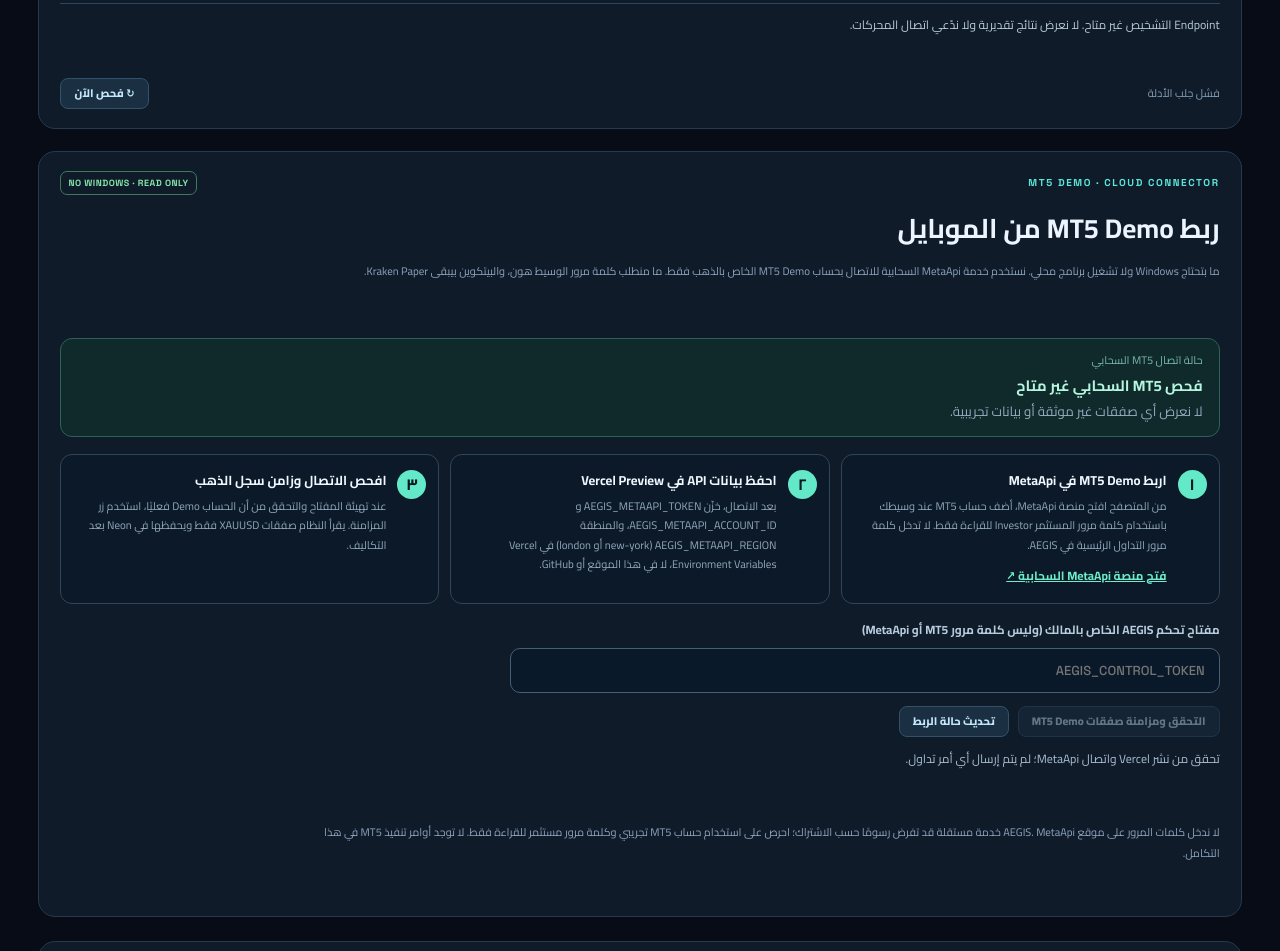
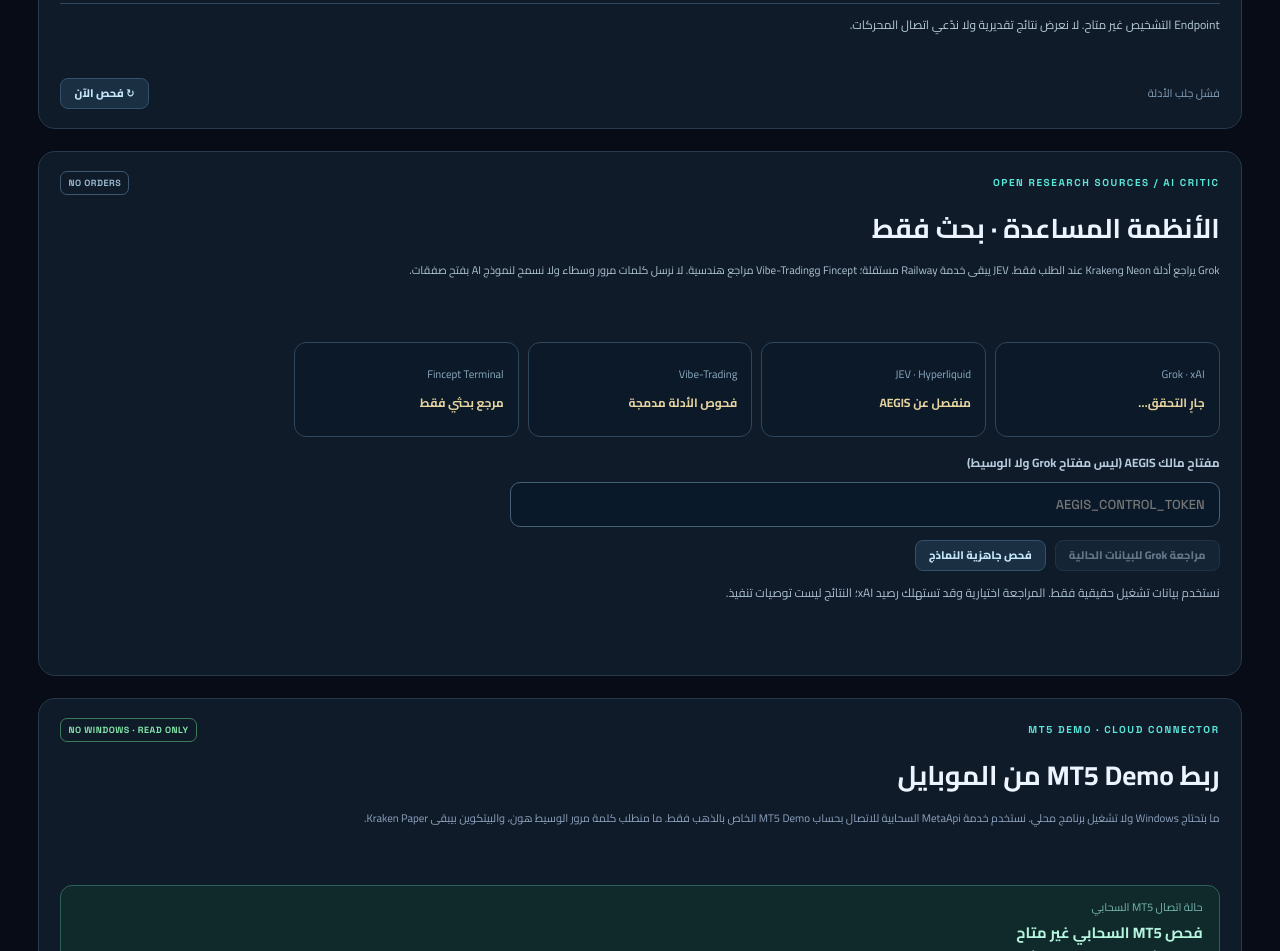
Before and after one commit to nfliex9-crypto/flashloan-scanner, a plain HTML site: page city.html in a window 1280 px wide. Shown: the part 1994-2945 px from the top of the page. Drawn offline with Linux system fonts and the light colour scheme; no server answers.

Commit message:
Add manual Grok research review and separated JEV/Fincept/Vibe integration status panel

```diff
--- a/city.html
+++ b/city.html
@@ -10,6 +10,7 @@
   <script src="/mission.js" defer></script>
   <script src="/mt5-connect-ui.js" defer></script>
   <script src="/ops-health.js" defer></script>
+  <script src="/research-advisors.js" defer></script>
 </head>
 <body>
   <div class="star-noise" aria-hidden="true"></div>
@@ -105,6 +106,27 @@
         <p id="healthExplanation" role="status">في انتظار قراءات حقيقية من endpoint التشخيص…</p>
         <div class="ops-health-footer"><small id="healthCheckedAt">لم يتم فحص المصادر بعد</small><button id="healthRefresh" class="refresh-button" type="button">↻ فحص الآن</button></div>
       </section>
+      <section class="rail-card ops-health-panel" id="externalResearchPanel" aria-labelledby="externalResearchHeading">
+        <div class="rail-header"><span class="overline">OPEN RESEARCH SOURCES / AI CRITIC</span><span class="rail-chip">NO ORDERS</span></div>
+        <h2 id="externalResearchHeading">الأنظمة المساعدة · بحث فقط</h2>
+        <p>Grok يراجع أدلة Neon وKraken عند الطلب فقط. JEV يبقى خدمة Railway مستقلة؛ Fincept وVibe-Trading مراجع هندسية. لا نرسل كلمات مرور وسطاء ولا نسمح لنموذج AI بفتح صفقات.</p>
+        <div class="ops-health-grid">
+          <div class="ops-health-tile"><span>Grok · xAI</span><strong id="advisorGrok">جارٍ التحقق…</strong></div>
+          <div class="ops-health-tile"><span>JEV · Hyperliquid</span><strong id="advisorJev">منفصل عن AEGIS</strong></div>
+          <div class="ops-health-tile"><span>Vibe-Trading</span><strong>فحوص الأدلة مدمجة</strong></div>
+          <div class="ops-health-tile"><span>Fincept Terminal</span><strong>مرجع بحثي فقط</strong></div>
+        </div>
+        <div class="mt5-link-actions">
+          <label for="advisorOwnerKey">مفتاح مالك AEGIS (ليس مفتاح Grok ولا الوسيط)</label>
+          <input id="advisorOwnerKey" type="password" autocomplete="off" spellcheck="false" placeholder="AEGIS_CONTROL_TOKEN">
+          <div class="mt5-action-buttons">
+            <button id="advisorGrokReview" class="refresh-button" type="button" disabled>مراجعة Grok للبيانات الحالية</button>
+            <button id="advisorRefresh" class="refresh-button" type="button">فحص جاهزية النماذج</button>
+          </div>
+          <p id="advisorStatus" role="status">نستخدم بيانات تشغيل حقيقية فقط. المراجعة اختيارية وقد تستهلك رصيد xAI؛ النتائج ليست توصيات تنفيذ.</p>
+          <pre id="advisorResult" class="external-advisor-result" hidden></pre>
+        </div>
+      </section>
       <section class="rail-card mt5-connect-panel" id="mt5CloudPanel" aria-labelledby="mt5ConnectHeading">
         <div class="rail-header"><span class="overline">MT5 DEMO · CLOUD CONNECTOR</span><span class="rail-chip safe">NO WINDOWS · READ ONLY</span></div>
         <h2 id="mt5ConnectHeading">ربط MT5 Demo من الموبايل</h2>
```
